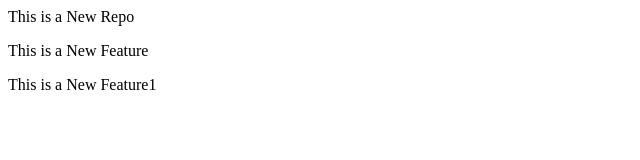
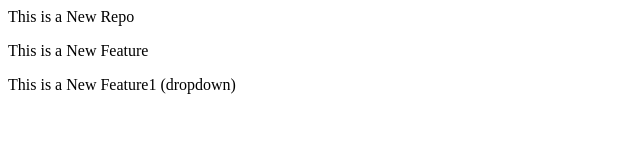
Before and after one commit to Shubhamrana-07/localrepo, a plain HTML site: page LocalRepo/index.html in a window 1280 px wide. Shown: the whole page, without its empty margins (0-640 px from the left). Drawn offline with Linux system fonts and the light colour scheme.

```diff
--- a/LocalRepo/index.html
+++ b/LocalRepo/index.html
@@ -1,3 +1,3 @@
     <p>This is a New Repo</p>
     <p>This is a New Feature</p>
-    <p>This is a New Feature1</p>
+    <p>This is a New Feature1 (dropdown)</p>
```
